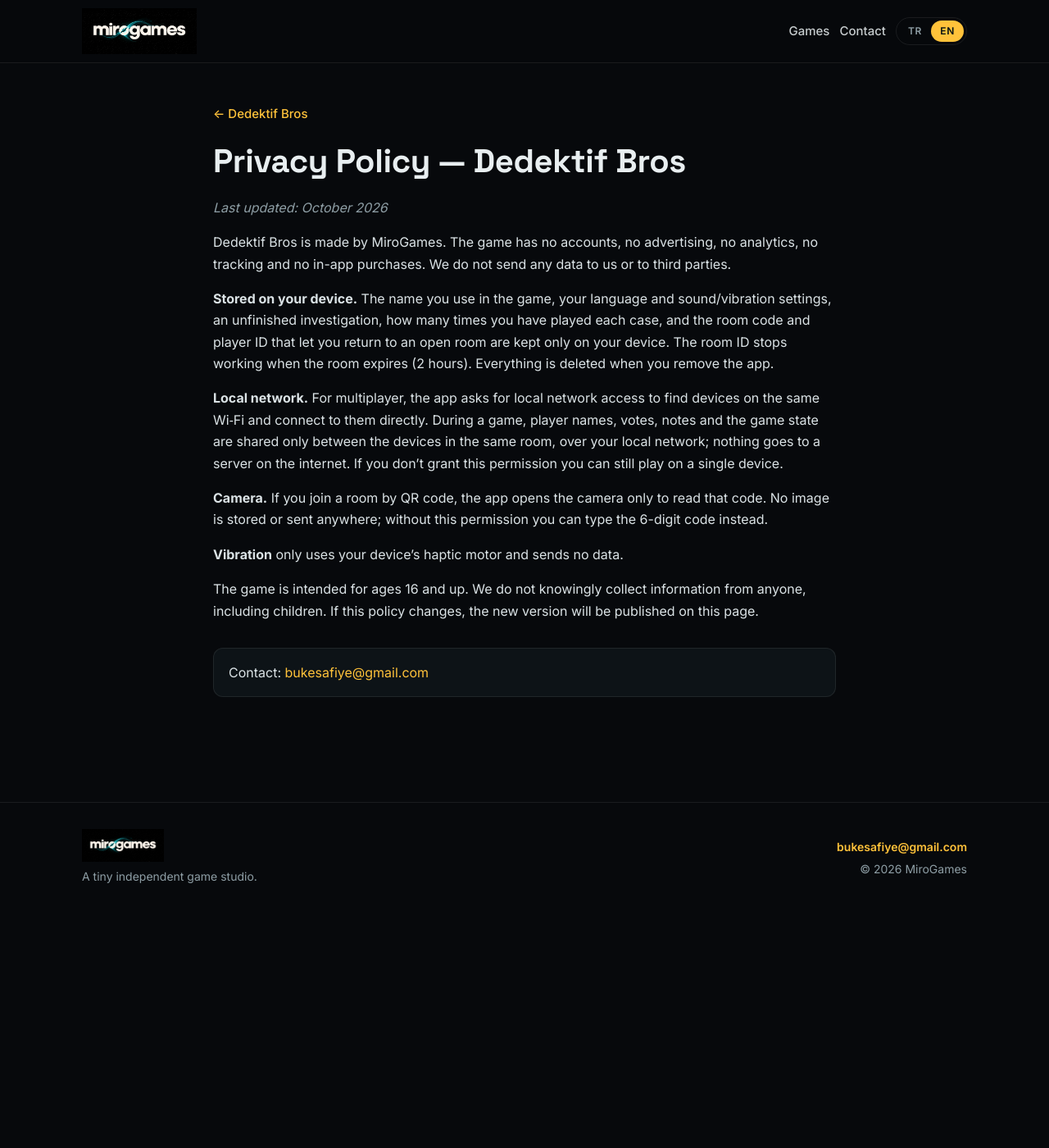
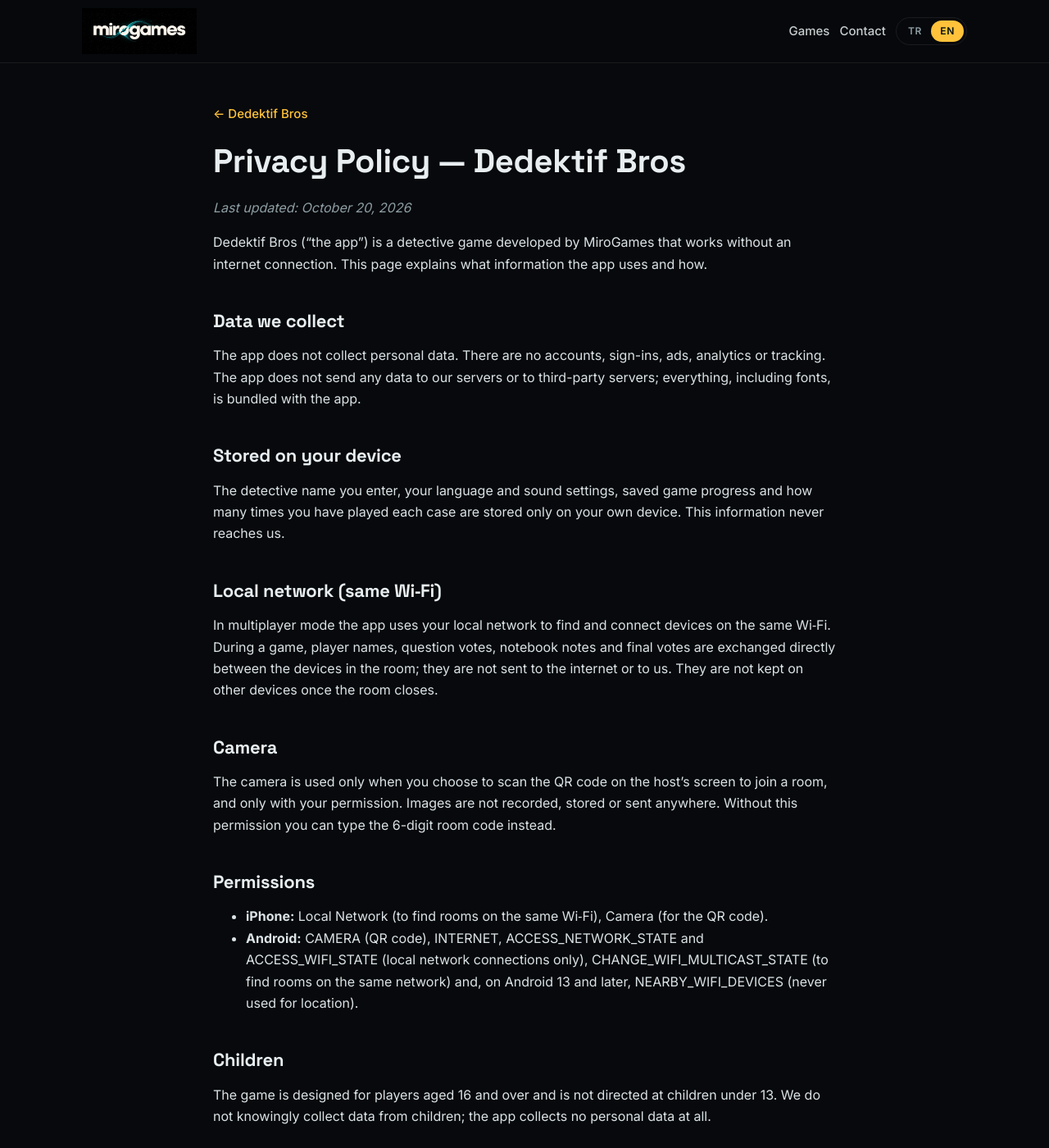
Before and after one commit to bukesafiye/bukesafiye.github.io, a Jekyll site: the page built from Store/dedektifbros/privacy.md, in a window 1280 px wide and 1400 px high. Shown: the whole window at 82% size. Built offline with Jekyll 4.4.1, drawn with Linux system fonts in a browser that asks for light colours; our own code applies the rules of GitHub Pages for plain Markdown files; some of the changed text lies outside the part shown.

Commit message:
Dedektif Bros: store-ready privacy and support pages
Text from the app's single source (src/legal/privacy.js) plus the iOS and Android permission list, data deletion and under-13 notes.

Co-Authored-By: Claude Opus 5.5 <noreply@anthropic.com>

```diff
--- a/Store/dedektifbros/privacy.md
+++ b/Store/dedektifbros/privacy.md
@@ -8,19 +8,42 @@ back_en: Dedektif Bros
 <div class="tr" markdown="1">
 # Gizlilik Politikası — Dedektif Bros
 
-*Son güncelleme: Ekim 2026*
+*Son güncelleme: 20 Ekim 2026*
 
-Dedektif Bros, MiroGames tarafından geliştirilmiştir. Oyunda hesap, reklam, analiz, takip ve uygulama içi satın alma yoktur. Hiçbir veriyi bize ya da üçüncü taraflara göndermeyiz.
+Dedektif Bros (“uygulama”), MiroGames tarafından geliştirilen, internet bağlantısı gerektirmeyen bir polisiye oyunudur. Bu metin, uygulamanın hangi bilgileri nasıl kullandığını açıklar.
 
-**Cihazında saklananlar.** Oyunda kullandığın ad, dil ve ses/titreşim ayarların, yarım kalan soruşturman, bir vakayı kaç kez oynadığın ve açık bir odaya geri dönebilmen için oda kodu ile oyuncu kimliğin yalnızca cihazında tutulur. Oda kimliği oda süresi (2 saat) dolunca geçersiz olur. Uygulamayı sildiğinde hepsi silinir.
+## Topladığımız veriler
 
-**Yerel ağ.** Çok oyunculu oyun için uygulama, aynı Wi‑Fi'daki cihazları bulmak ve onlarla doğrudan bağlantı kurmak üzere yerel ağ iznini ister. Oyun sırasında oyuncu adların, oyların, notların ve oyun durumu yalnızca aynı odadaki cihazlar arasında, yerel ağ üzerinden paylaşılır; internet üzerinden bir sunucuya gitmez. Bu izni vermezsen oyunu tek cihazda oynayabilirsin.
+Uygulama kişisel veri toplamaz. Hesap açma, giriş yapma, reklam, analiz ya da izleme (tracking) yoktur. Uygulama hiçbir sunucumuza veya üçüncü taraf sunucusuna veri göndermez; yazı tipleri dahil her şey uygulamanın içindedir.
 
-**Kamera.** Bir odaya QR koduyla katılmak istersen uygulama kamerayı yalnızca QR kodunu okumak için açar. Görüntü kaydedilmez ve hiçbir yere gönderilmez; izni vermezsen 6 haneli kodu elle yazabilirsin.
+## Cihazında saklananlar
 
-**Titreşim** yalnızca cihazındaki titreşim motorunu kullanır; hiçbir veri göndermez.
+Girdiğin dedektif adı, dil ve ses ayarları, kayıtlı oyun ilerlemesi ve oynanan vaka sayıları yalnızca kendi cihazında saklanır. Bu bilgiler bize ulaşmaz.
 
-Oyun 16 yaş ve üzeri içindir. Çocuklar dahil hiç kimseden bilerek bilgi toplamayız. Bu politika değişirse yeni hâli bu sayfada yayınlanır.
+## Yerel ağ (aynı Wi‑Fi)
+
+Çok oyunculu modda uygulama, aynı Wi‑Fi ağındaki cihazları bulmak ve bağlamak için yerel ağı kullanır. Oyun sırasında oyuncu adları, soru oyları, defter notları ve final oyları yalnızca odadaki cihazlar arasında doğrudan aktarılır; internete veya bize gönderilmez. Oda kapandığında bu veriler diğer cihazlarda tutulmaz.
+
+## Kamera
+
+Kamera yalnızca odaya katılmak için host’un ekranındaki QR kodu okumak üzere, senin iznin ve isteğinle kullanılır. Görüntü kaydedilmez, saklanmaz ve hiçbir yere gönderilmez. İzin vermezsen 6 haneli oda kodunu elle yazabilirsin.
+
+## İzinler
+
+- **iPhone:** Yerel Ağ (aynı Wi‑Fi'daki odaları bulmak için), Kamera (QR kod için).
+- **Android:** CAMERA (QR kod), INTERNET, ACCESS_NETWORK_STATE ve ACCESS_WIFI_STATE (yalnızca yerel ağ bağlantısı için), CHANGE_WIFI_MULTICAST_STATE (aynı ağdaki odaları bulmak için) ve Android 13 ve sonrasında NEARBY_WIFI_DEVICES (konum için kullanılmaz).
+
+## Çocuklar
+
+Oyun 16 yaş ve üzeri için tasarlanmıştır ve 13 yaşından küçük çocuklara yönelik değildir. Çocuklardan bilerek veri toplamayız; zaten hiçbir kişisel veri toplanmaz.
+
+## Verilerini silmek
+
+Cihazında saklanan bilgileri silmek için uygulamayı kaldırman yeterlidir. Adını istediğin zaman Ayarlar’dan değiştirebilirsin.
+
+## Değişiklikler
+
+Bu politika değişirse güncel metin bu sayfada ve uygulama içinde yayımlanır; tarih güncellenir.
 
 <p class="contact-line">İletişim: <a href="mailto:bukesafiye@gmail.com">bukesafiye@gmail.com</a></p>
 </div>
@@ -28,19 +51,42 @@ Oyun 16 yaş ve üzeri içindir. Çocuklar dahil hiç kimseden bilerek bilgi top
 <div class="en" markdown="1">
 # Privacy Policy — Dedektif Bros
 
-*Last updated: October 2026*
+*Last updated: October 20, 2026*
 
-Dedektif Bros is made by MiroGames. The game has no accounts, no advertising, no analytics, no tracking and no in-app purchases. We do not send any data to us or to third parties.
+Dedektif Bros (“the app”) is a detective game developed by MiroGames that works without an internet connection. This page explains what information the app uses and how.
 
-**Stored on your device.** The name you use in the game, your language and sound/vibration settings, an unfinished investigation, how many times you have played each case, and the room code and player ID that let you return to an open room are kept only on your device. The room ID stops working when the room expires (2 hours). Everything is deleted when you remove the app.
+## Data we collect
 
-**Local network.** For multiplayer, the app asks for local network access to find devices on the same Wi‑Fi and connect to them directly. During a game, player names, votes, notes and the game state are shared only between the devices in the same room, over your local network; nothing goes to a server on the internet. If you don't grant this permission you can still play on a single device.
+The app does not collect personal data. There are no accounts, sign-ins, ads, analytics or tracking. The app does not send any data to our servers or to third-party servers; everything, including fonts, is bundled with the app.
 
-**Camera.** If you join a room by QR code, the app opens the camera only to read that code. No image is stored or sent anywhere; without this permission you can type the 6-digit code instead.
+## Stored on your device
 
-**Vibration** only uses your device's haptic motor and sends no data.
+The detective name you enter, your language and sound settings, saved game progress and how many times you have played each case are stored only on your own device. This information never reaches us.
 
-The game is intended for ages 16 and up. We do not knowingly collect information from anyone, including children. If this policy changes, the new version will be published on this page.
+## Local network (same Wi‑Fi)
+
+In multiplayer mode the app uses your local network to find and connect devices on the same Wi‑Fi. During a game, player names, question votes, notebook notes and final votes are exchanged directly between the devices in the room; they are not sent to the internet or to us. They are not kept on other devices once the room closes.
+
+## Camera
+
+The camera is used only when you choose to scan the QR code on the host’s screen to join a room, and only with your permission. Images are not recorded, stored or sent anywhere. Without this permission you can type the 6-digit room code instead.
+
+## Permissions
+
+- **iPhone:** Local Network (to find rooms on the same Wi‑Fi), Camera (for the QR code).
+- **Android:** CAMERA (QR code), INTERNET, ACCESS_NETWORK_STATE and ACCESS_WIFI_STATE (local network connections only), CHANGE_WIFI_MULTICAST_STATE (to find rooms on the same network) and, on Android 13 and later, NEARBY_WIFI_DEVICES (never used for location).
+
+## Children
+
+The game is designed for players aged 16 and over and is not directed at children under 13. We do not knowingly collect data from children; the app collects no personal data at all.
+
+## Deleting your data
+
+To delete the information stored on your device, simply uninstall the app. You can change your name at any time in Settings.
+
+## Changes
+
+If this policy changes, the updated text will be published on this page and in the app, with a new date.
 
 <p class="contact-line">Contact: <a href="mailto:bukesafiye@gmail.com">bukesafiye@gmail.com</a></p>
 </div>
```
Also changed, not shown: Store/dedektifbros/support.md (+14 -10 lines).
